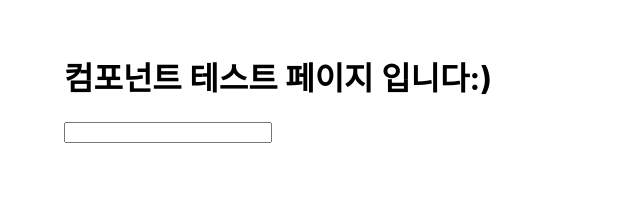
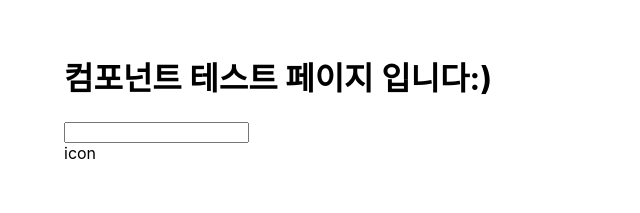
Before and after one commit to mococo-numble8/frontend, a React (Create React App) app: page /test in a window 1280 px wide. Shown: the top 213 px of the page, without its empty margins (0-640 px from the left). Built offline with nearby package versions, Linux system fonts and the light colour scheme.

Commit message:
#3b058c 공통 컴포넌트 - TextInput 작업중

```diff
--- a/src/components/common/TextInput.scss
+++ b/src/components/common/TextInput.scss
@@ -1,4 +1,3 @@
 .input {
-  width: 200px;
   color: red;
 }
--- a/src/components/common/TextInput.tsx
+++ b/src/components/common/TextInput.tsx
@@ -1,12 +1,17 @@
-import React from 'react';
+import React, { useRef } from 'react';
 import './TextInput.scss';
 
 interface PropsType {
   type: string;
+  id?: string;
+  name?: string;
   label?: string;
   placeholder?: string;
   onFocus?: (e: React.FocusEvent<HTMLInputElement, Element>) => void;
   onChange?: (e: React.ChangeEvent<HTMLInputElement>) => void;
+  onBlur?: (e: React.FocusEvent<HTMLInputElement, Element>) => void;
+  icon?: React.ReactNode;
+  iconPosition?: string;
 }
 
 const TextInput = ({
@@ -15,19 +20,28 @@ const TextInput = ({
   placeholder,
   onFocus,
   onChange,
+  onBlur,
+  icon,
+  iconPosition,
 }: PropsType) => {
+  const ref = useRef<HTMLInputElement | null>(null);
+
   return (
-    <>
+    <div>
+      <div>{iconPosition === 'left' && icon}</div>
       <input
+        ref={ref}
         name="input"
+        type={type}
         placeholder={placeholder ? placeholder : ''}
         onFocus={onFocus}
         onChange={onChange}
+        onBlur={onBlur}
         className={'input'}
-        type={type}
       />
       <label htmlFor="input">{label}</label>
-    </>
+      <div>{iconPosition === 'right' && icon}</div>
+    </div>
   );
 };
 
--- a/src/components/common/test/TestContainer.tsx
+++ b/src/components/common/test/TestContainer.tsx
@@ -1,5 +1,9 @@
 import React, { useEffect, useState } from 'react';
 import TextInput from '../TextInput';
+
+const TestIcon = () => {
+  return <div>icon</div>;
+};
 
 const TestContainer = () => {
   const [input, setInput] = useState('');
@@ -12,13 +16,24 @@ const TestContainer = () => {
     setInput(e.currentTarget.value);
   };
 
+  const onBlur = (e: React.FocusEvent<HTMLInputElement, Element>) => {
+    console.log(e.currentTarget.value);
+  };
+
   useEffect(() => {
     console.log(input);
   }, [input]);
 
   return (
     <div>
-      <TextInput onFocus={onFocus} type="text" onChange={onChange} />
+      <TextInput
+        onFocus={onFocus}
+        type="text"
+        onChange={onChange}
+        onBlur={onBlur}
+        icon={<TestIcon />}
+        iconPosition="right"
+      />
     </div>
   );
 };
```
